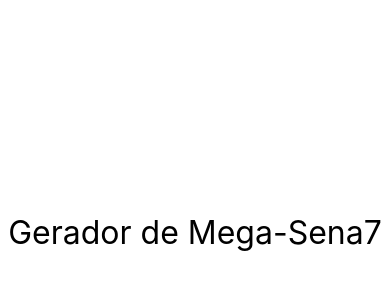
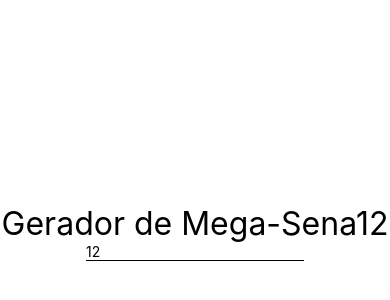
Before and after one commit to IanCaminhas/EstudoReactNative, a React Native app: screen / in a window 390 px wide. Shown: the part 190-490 px from the top of the page. Built offline with nearby package versions, Linux system fonts and the light colour scheme.

Commit message:
Componente de Classes:Estado e cuidado com this

```diff
--- a/src/App.js
+++ b/src/App.js
@@ -28,7 +28,7 @@
 
 export default ()=> (
     <SafeAreaView style={style.App}>
-        <Mega qtdeNumeros={7}/>
+        <Mega qtdeNumeros={12}/>
        {/*
         <FlexBoxV4 />
         <FlexBoxV2 />
--- a/src/components/mega/Mega.js
+++ b/src/components/mega/Mega.js
@@ -1,15 +1,39 @@
 import React, {Component} from 'react'
-import { Text } from 'react-native'
+import { Text, TextInput  } from 'react-native'
 import Estilo from '../estilo'
 
 export default class Mega extends Component {
 
+    state = {
+        qtdeNumeros: this.props.qtdeNumeros
+    }
+
+    constructor(props){
+        super(props)
+        this.alterarQtdeNumero = this.alterarQtdeNumero.bind(this)
+    }
+
+    alterarQtdeNumero = (qtde)=> {
+        this.setState({ qtdeNumeros: qtde })
+    }
+
     render(){
+
         return (
+        <>
             <Text style={Estilo.fontG}>
                 Gerador de Mega-Sena
-                {this.props.qtdeNumeros}
+                {this.state.qtdeNumeros}
             </Text>
+
+            <TextInput
+                KeyboardType={'numeric'}
+                style={{borderBottomWidth:1}}
+                placeholder="Qtde Números"
+                value= {this.state.qtdeNumeros}
+                onChangeText = {this.alterarQtdeNumero}
+            />
+        </>
         )
     }
 
```
